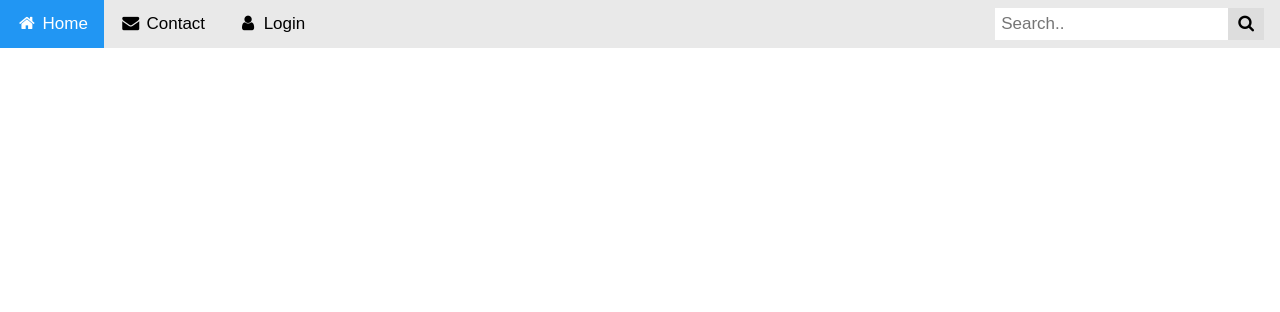
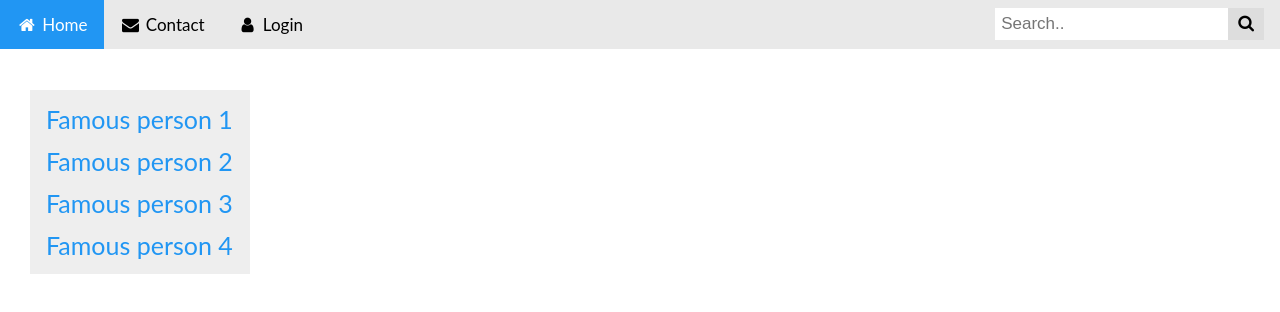
Before and after one commit to BetzabethN/TMIX, a website: page client/public/index.html in a window 1280 px wide. Drawn offline with Linux system fonts and the light colour scheme.

Commit message:
Update index.html
Added in sidebar

```diff
--- a/client/public/index.html
+++ b/client/public/index.html
@@ -93,5 +93,57 @@ body {
   </div>
 </div>
 
+<!-- side navigation bar -->
+<head>
+<meta name="viewport" content="width=device-width, initial-scale=1">
+<style>
+body {
+  font-family: "Lato", sans-serif;
+}
+
+.sidenav {
+  width: 220px;
+  position: fixed;
+  z-index: 1;
+  top: 90px;
+  left: 30px;
+  background: #eee;
+  overflow-x: hidden;
+  padding: 8px 0;
+}
+
+.sidenav a {
+  padding: 6px 8px 6px 16px;
+  text-decoration: none;
+  font-size: 25px;
+  color: #2196F3;
+  display: block;
+}
+
+.sidenav a:hover {
+  color: #064579;
+}
+
+.main {
+  margin-left: 140px; /* Same width as the sidebar + left position in px */
+  font-size: 28px; /* Increased text to enable scrolling */
+  padding: 0px 10px;
+}
+
+@media screen and (max-height: 450px) {
+  .sidenav {padding-top: 15px;}
+  .sidenav a {font-size: 18px;}
+}
+</style>
+</head>
+<body>
+
+    <div class="sidenav">
+      <a href="#1">Famous person 1</a>
+      <a href="#2">Famous person 2</a>
+      <a href="#3">Famous person 3</a>
+      <a href="#4">Famous person 4</a>
+    </div>
+
 </body>
 </html>
```
